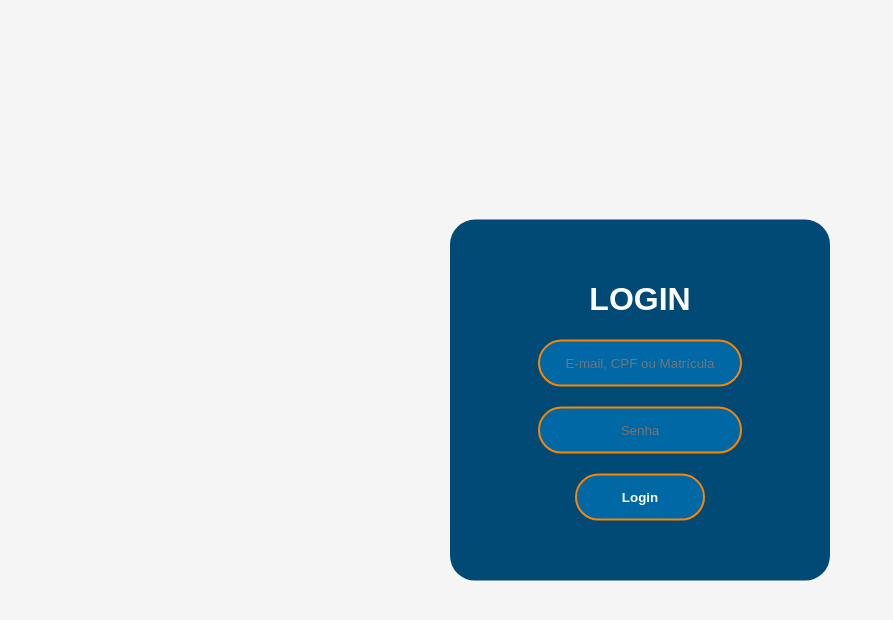
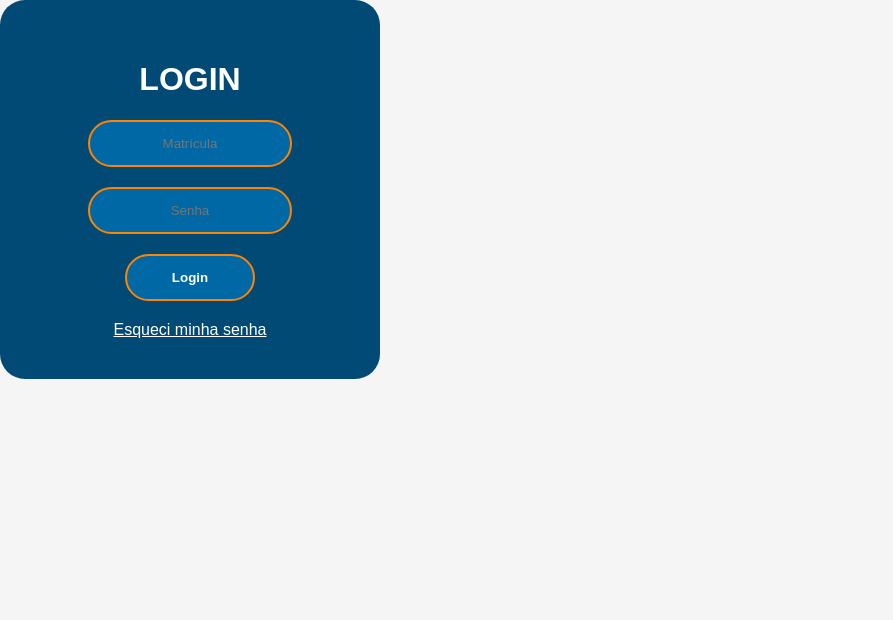
Before and after one commit to LucasJacks/Projeto-SGL, a plain HTML site: page html/login.html in a window 1280 px wide. Shown: the whole page, without its empty margins (0-893 px from the left). Drawn offline with Linux system fonts and the light colour scheme.

Commit message:
26-05-2021

```diff
--- a/html/css/login.css
+++ b/html/css/login.css
@@ -5,16 +5,29 @@ body{
     font-family: sans-serif;
 }
 
-.box {
+#login-box {
     width: 300px;
     padding: 40px;
-    position: absolute;
+    align-self: center;
     top: 50%;
     left: 50%;
-    transform: translate(-50%, -50%);
+    margin-bottom: ;
     background: #004a75;
+    /*position: absolute;*/
+    /*display: block;*/
     text-align: center;
     border-radius: 25px;
+}
+
+.box {
+    /*width: 300px;
+    padding: 40px;*/
+    position: relative;
+    display: inline-block;
+    /*margin-top: 50%;
+    margin-left: 50%;*/
+    text-align: center;
+
 }
 
 .box h1{
@@ -24,7 +37,6 @@ body{
 }
 
 .box input[type = "text"], .box input[type = "password"]{
-    border 0;
     background: #0068A5;
     display: block;
     margin: 20px auto;
@@ -45,7 +57,6 @@ body{
 }
 
 .box input[class = "submit-btn"]{
-    border 0;
     background: #0068A5;
     display: block;
     margin: 20px auto;
@@ -62,7 +73,6 @@ body{
 }
 
 .box input[class = "submit-btn"]:hover{
-    border 0;
     background: #ff8400;
     display: block;
     margin: 20px auto;
@@ -76,3 +86,9 @@ body{
     transition: 0.5s;
     cursor: pointer;
 }
+
+#link-recuperar-senha {
+    display: inline-block;
+    position: relative;
+    color: white;
+}
--- a/html/login.html
+++ b/html/login.html
@@ -9,13 +9,16 @@
 </head>
 
 <body>
-    <form class="box" id="login-form" method="POST">
-        <h1>Login</h1>
+    <div id="login-box">
+        <form class="box" id="login-form">
+            <h1>Login</h1>
 
-        <input type="text" name="" placeholder="E-mail, CPF ou Matrícula">
-        <input type="password" name="" placeholder="Senha">
-        <input type="submit" class="submit-btn" name="" value="Login" </form>
-        </div>
-</body>
+            <input type="text" name="" placeholder="Matrícula">
+            <input type="password" name="" placeholder="Senha">
+            <input type="submit" class="submit-btn" value="Login">
+        </form>
+
+        <a id="link-recuperar-senha" href="recuperar_senha.html">Esqueci minha senha</a>
+    </div>
 
 </html>
```
Also changed, not shown: html/recuperar_senha.html (added), 1 other file.
